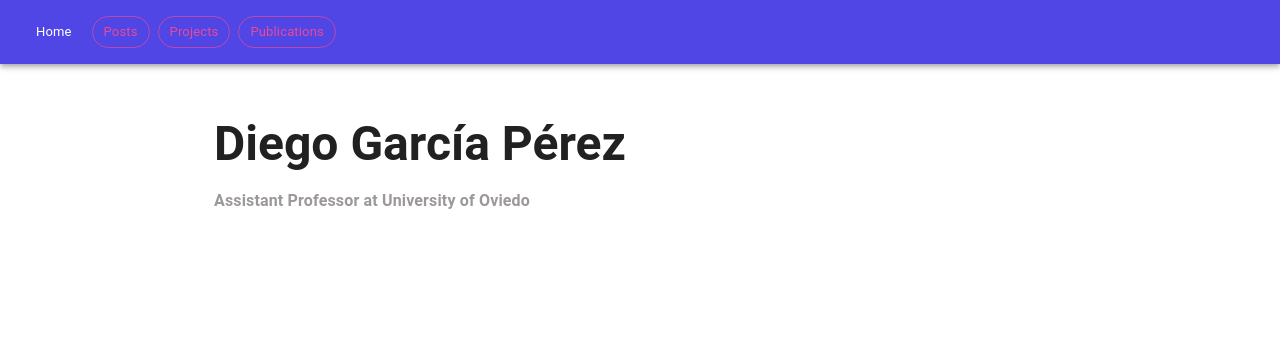
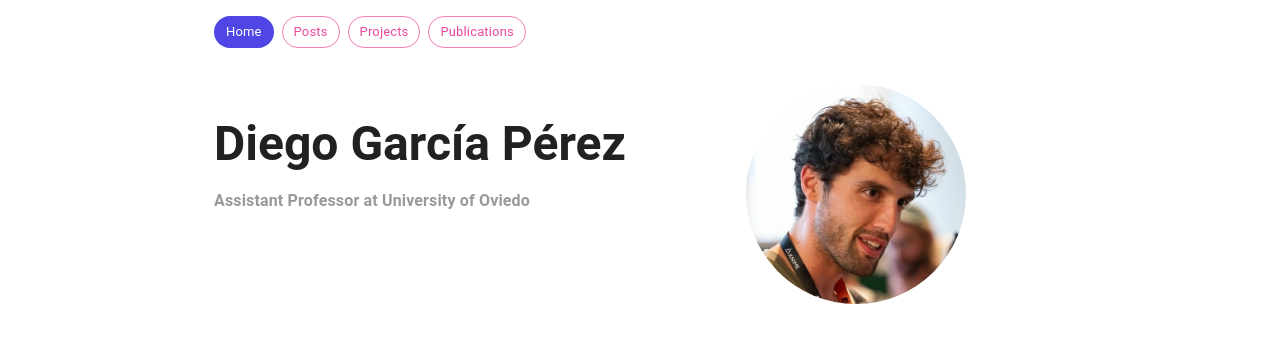
Before and after one commit to dgarcp01/dgarcp01.github.io, a React (Vite) app: page / in a window 1280 px wide. Shown: the top 342 px of the page. Built offline with nearby package versions, Linux system fonts and the light colour scheme; some icons are missing.

Commit message:
avatar in landing

```diff
--- a/src/components/Navbar.jsx
+++ b/src/components/Navbar.jsx
@@ -6,7 +6,8 @@ import {
   IconButton,
   Drawer,
   Box,
-  Chip,
+    Chip,
+  Container
 } from "@mui/material";
 import MenuIcon from "@mui/icons-material/Menu";
 import { Link, useLocation } from "react-router-dom";
@@ -26,15 +27,17 @@ export default function Navbar() {
 
     return (
 
-    <AppBar position="static">
-      <Toolbar>
+        <AppBar color="transparent" elevation={ 0} position="static">
+            <Toolbar >
 
-
+        <Container maxWidth="md">
         {/* Chips desktop */}
         <Box
           sx={{
-            display: { xs: "none", sm: "flex" },
-            gap: 1,
+                display: { xs: "none", sm: "flex" },
+                my: 2,
+                justifyContent:"left",
+                gap: 1,
           }}
         >
           {pages.map((page) => (
@@ -48,7 +51,8 @@ export default function Navbar() {
               variant={isActive(page.path) ? "filled" : "outlined"}
             />
           ))}
-        </Box>
+            </Box>
+            </Container>
 
         {/* Menú hamburguesa en mobile */}
         <IconButton
--- a/src/pages/Blog.jsx
+++ b/src/pages/Blog.jsx
@@ -1,3 +1,14 @@
+import { Box, Toolbar, Typography, Container } from "@mui/material";
 export default function Blog() {
-  return <h2>Blog</h2>;
+  return <Container maxWidth="md">
+          <Box sx={{ my: 4 }}>
+              <Typography variant="h3" gutterBottom sx={{ fontWeight: 'bold' }}>
+                Blog
+              </Typography>
+
+          </Box>
+
+
+
+      </Container>
 }
--- a/src/pages/Landing.jsx
+++ b/src/pages/Landing.jsx
@@ -1,16 +1,27 @@
-import { Box, Toolbar, Typography, Container } from "@mui/material";
-import  RRSSIcons  from "../components/Rrss"
+import { Box, Toolbar, Avatar,Typography, Container, Divider } from "@mui/material";
+import RRSSIcons from "../components/rrss"
+
 
 export default function Landing() {
-    return<Container maxWidth="md">
-        <Box sx={{ my: 4 }}>
+    return <Container maxWidth="md" sx={{display:'flex'}}>
+        <Divider/>
+        <Box sx={{ my: 4, alignItems: "center"}}>
+
             <Typography variant="h3" gutterBottom sx={{ fontWeight: 'bold' }}>
               Diego García Pérez
             </Typography>
+
             <Typography variant="h7" color = "#9c9898ff" gutterBottom sx={{ fontWeight: 'bold' }}>
               Assistant Professor at University of Oviedo
             </Typography>
             <RRSSIcons/>
+        </Box>
+        <Box sx={{ ml: 15, display:{ xs: "none", sm: "flex" }}}>
+            <Avatar
+                alt="Diego García Pérez"
+                src="/avatar.jpeg"
+                sx={{ width: 220, height: 220 }}
+            />
 
         </Box>
 
--- a/src/pages/Proyectos.jsx
+++ b/src/pages/Proyectos.jsx
@@ -1,3 +1,15 @@
+import { Box, Toolbar, Typography, Container } from "@mui/material";
 export default function Proyectos() {
-  return <h2>Sección Proyectos</h2>;
+  return <Container maxWidth="md">
+        <Box sx={{ my: 4 }}>
+            <Typography variant="h3" gutterBottom sx={{ fontWeight: 'bold' }}>
+              Projects
+            </Typography>
+
+        </Box>
+
+
+
+    </Container>
+
 }
--- a/src/pages/Publicaciones.jsx
+++ b/src/pages/Publicaciones.jsx
@@ -1,3 +1,15 @@
+import { Box, Toolbar, Typography, Container } from "@mui/material";
 export default function Publicaciones() {
-  return <h2>Sección Publicaciones</h2>;
+  return   <Container maxWidth="md">
+        <Box sx={{ my: 4 }}>
+            <Typography variant="h3" gutterBottom sx={{ fontWeight: 'bold' }}>
+              Publications
+            </Typography>
+
+        </Box>
+
+
+
+    </Container>
+
 }
```
Also changed, not shown: public/avatar.jpeg (added).
